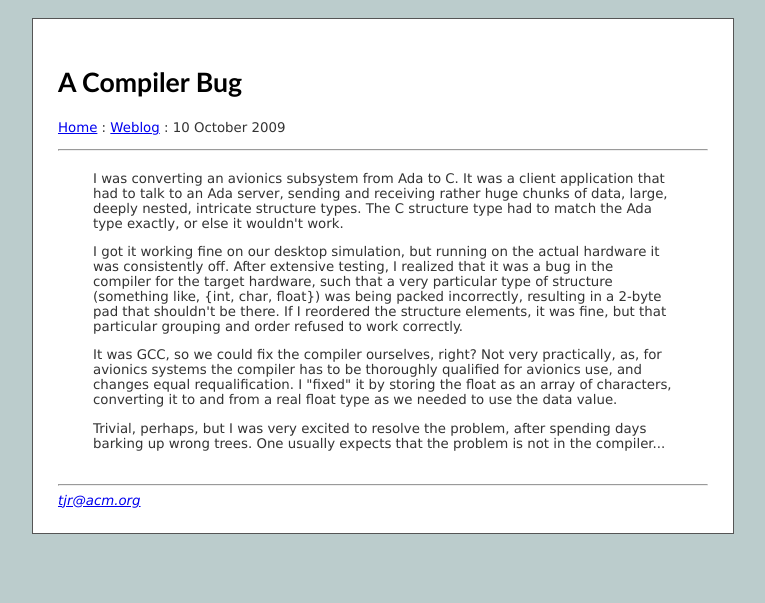
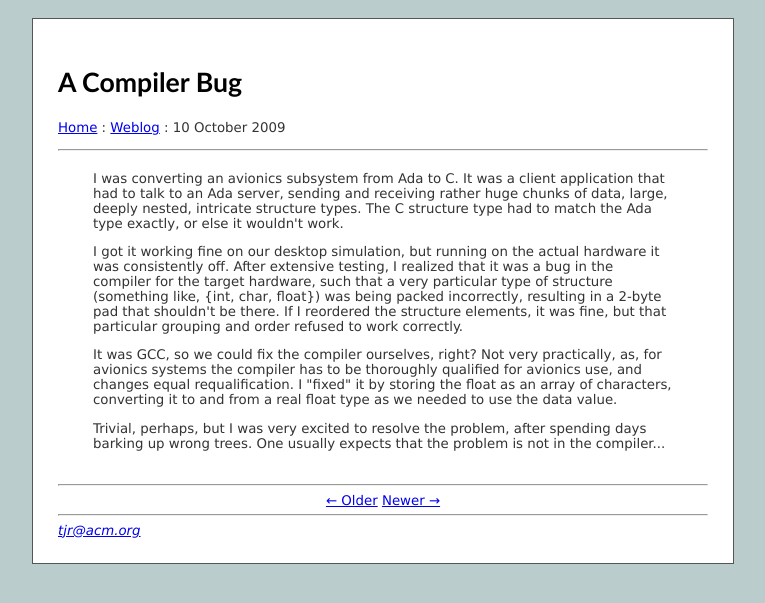
Before and after one commit to tjr/tjr.github.com, a Jekyll site: the page built from _posts/2009-10-10-a-compiler-bug.html, in a window 1280 px wide. Shown: the top 603 px of the page, without its empty margins (257-1022 px from the left). Built offline with Jekyll 4.4.1, drawn with Linux system fonts in a browser that asks for light colours.

Commit message:
added prev/next code

```diff
--- a/_layouts/weblogentry.html
+++ b/_layouts/weblogentry.html
@@ -19,6 +19,16 @@
 </div>
 
 <hr>
+<center>
+{% if page.previous %}
+        <a rel="prev" href="{{ page.previous.url }}">&larr; Older</a>
+    {% endif %}
+    {% if page.next %}
+        <a rel="next" href="{{ page.next.url }}">Newer &rarr;</a>
+    {% endif %}
+</center>
+
+<hr>
 
 <i><a href="mailto:tjr@acm.org">tjr@acm.org</a></i>
 
```
